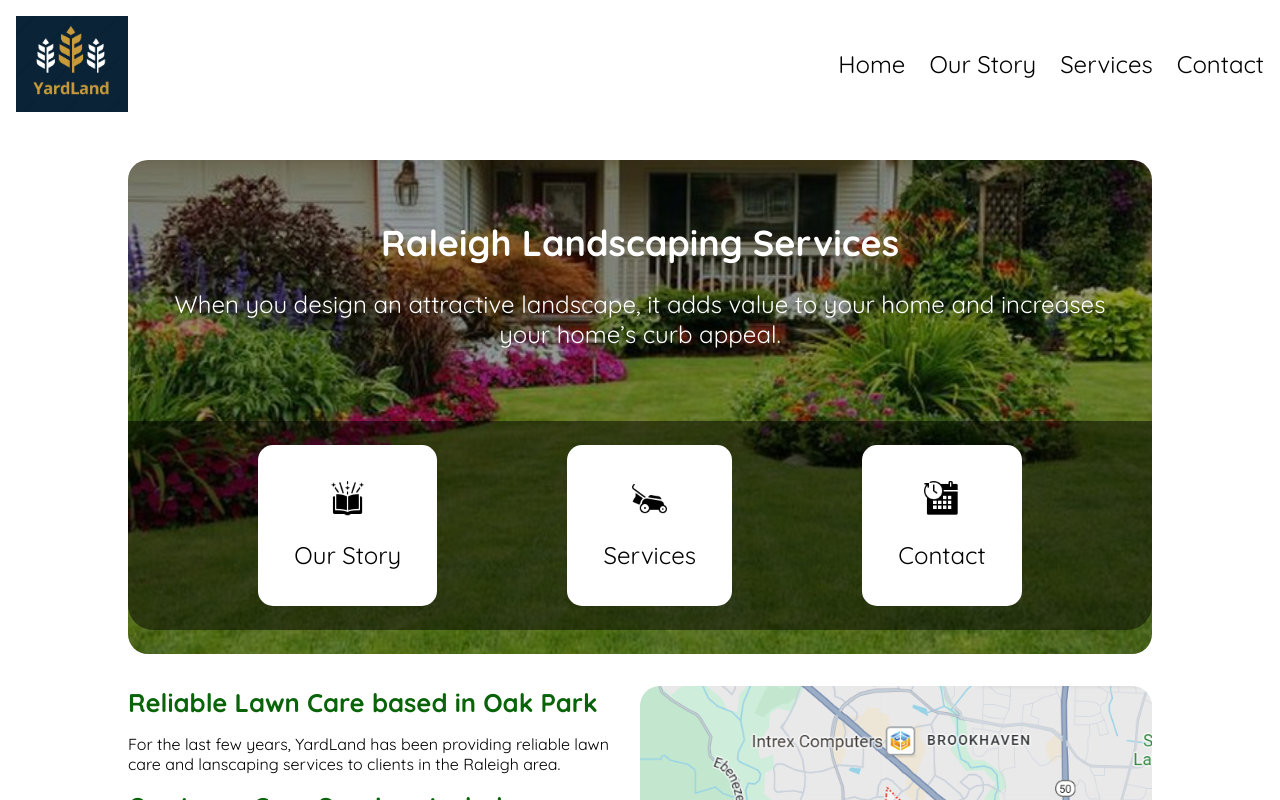
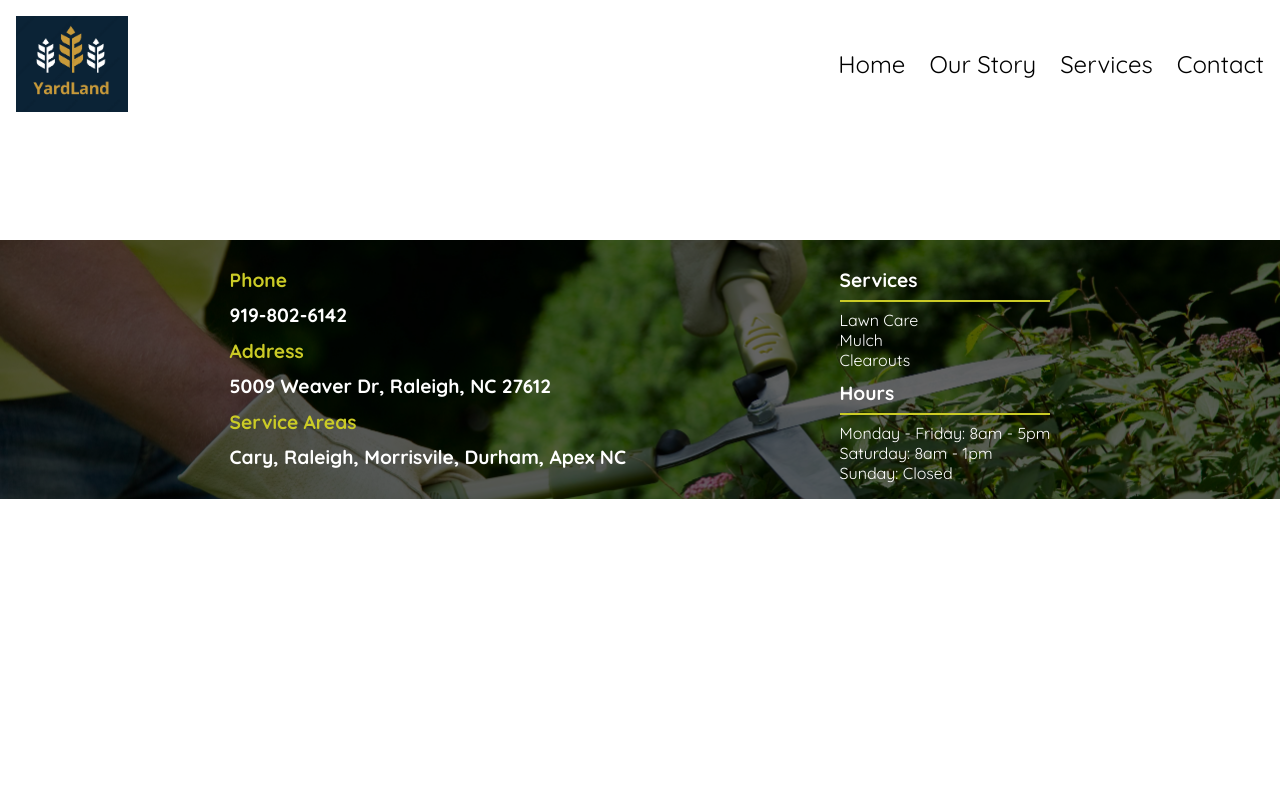
Before and after one commit to ndyarborough/yardland, a React (Create React App) app: page / in a window 1280 px wide. Shown: the top 800 px of the page. Built offline with nearby package versions, Linux system fonts and the light colour scheme.

Commit message:
bug fix?

```diff
--- a/package.json
+++ b/package.json
@@ -1,5 +1,5 @@
 {
-  "homepage": "https://ndyarborough.github.io/",
+  "homepage": "https://ndyarborough.github.io/yardland",
   "name": "yardland",
   "version": "0.1.0",
   "private": true,
--- a/src/App.js
+++ b/src/App.js
@@ -31,20 +31,13 @@ function App() {
         </nav>
         <main>
           <Routes>
-            <Route path="/" element={<Home />} />
+            <Route path="/yardland" element={<Home />} />
             <Route path="/about" element={<About />} />
             <Route path="/services" element={<Services />} />
             <Route path="/contact" element={<Contact />} />
           </Routes>
         </main>
-        {isMenuOpen && (
-          <div className="menu-modal" onClick={handleClick}>
-              <Link className='nav-item' to='/' onClick={() => setIsMenuOpen(false)}>Home</Link>
-              <Link className='nav-item' to='/about' onClick={() => setIsMenuOpen(false)}>Our Story</Link>
-              <Link className='nav-item' to='/services' onClick={() => setIsMenuOpen(false)}>Services</Link>
-              <Link className='nav-item' to='/contact' onClick={() => setIsMenuOpen(false)}>Contact</Link>
-          </div>
-        )}
+
         <footer>
           <div className='column'>
             <div className='row'>
```
Also changed, not shown: 2 other files (tests, documents, lock files or other folders).
